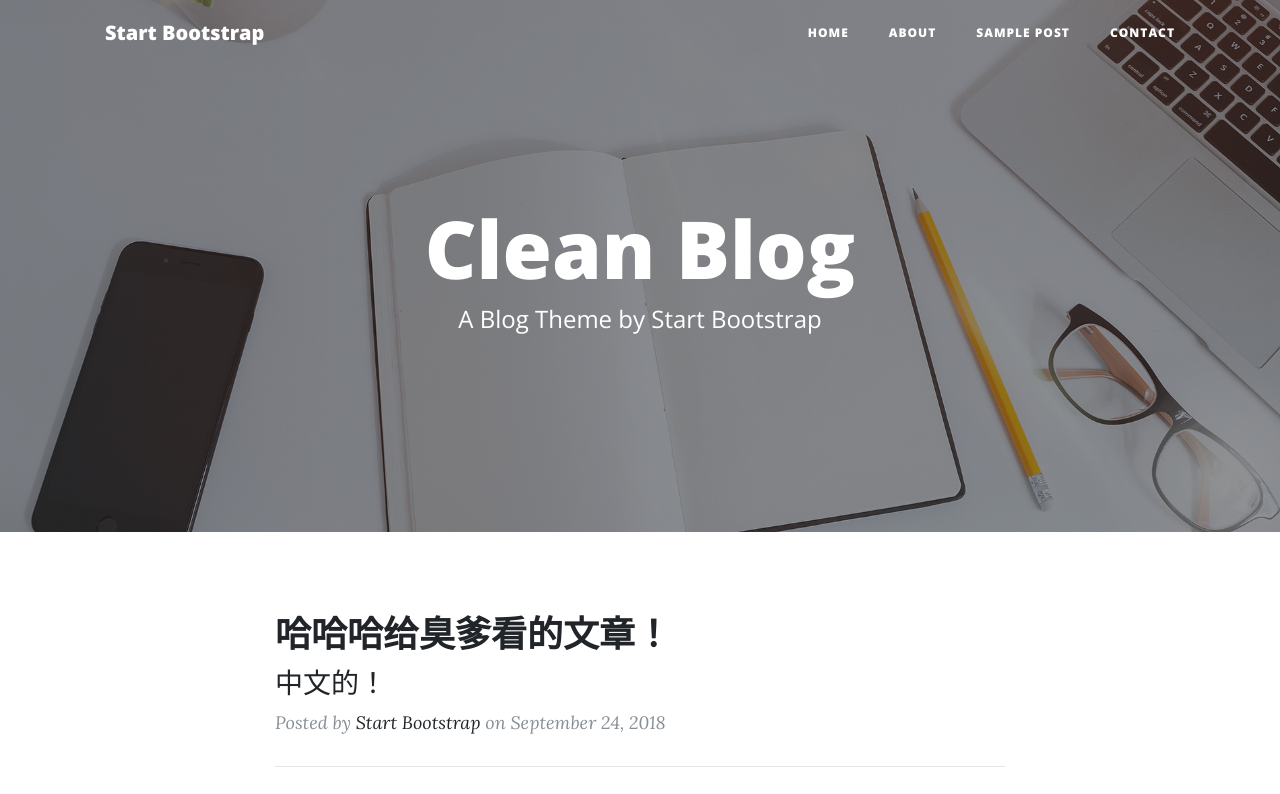
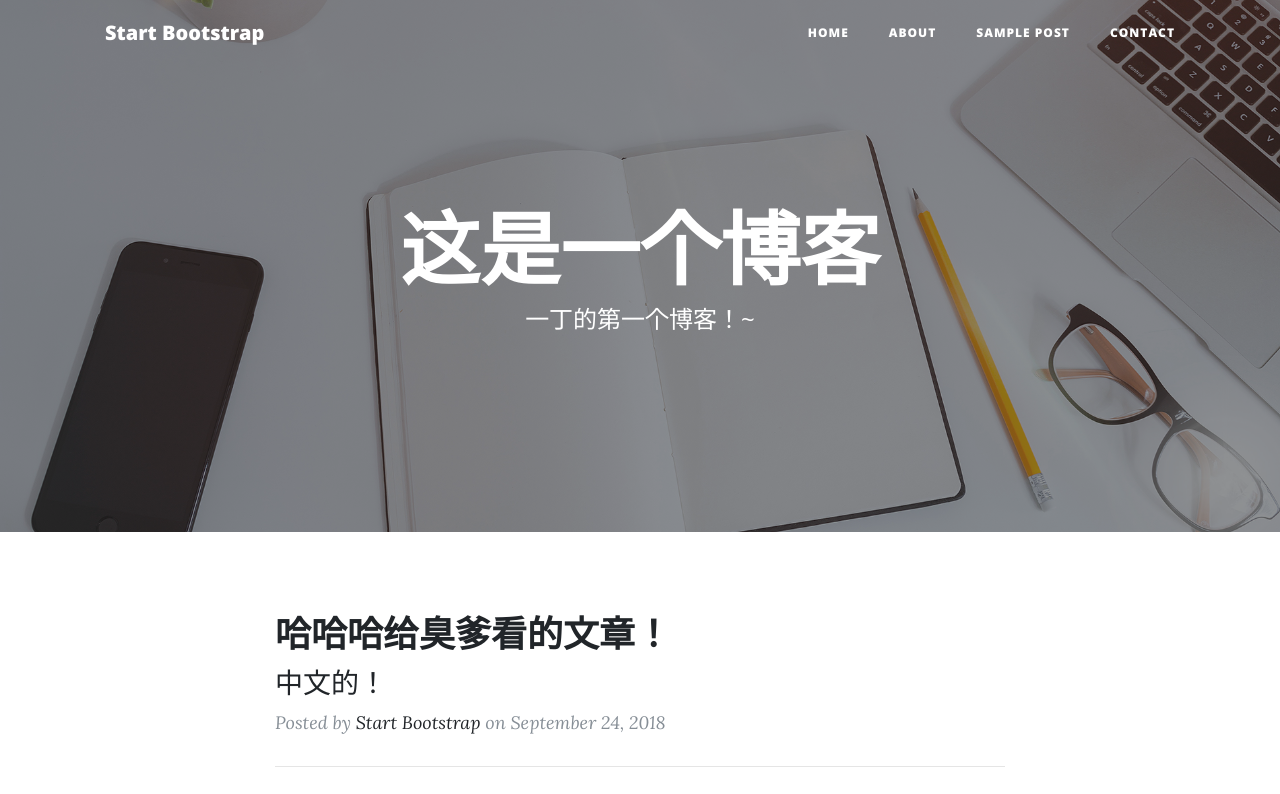
Before and after one commit to aerzitudou/blog, a website: page index.html in a window 1280 px wide. Shown: the top 794 px of the page. Drawn offline with nearby package versions, Linux system fonts and the light colour scheme.

Commit message:
add bootstrap theme 7

```diff
--- a/index.html
+++ b/index.html
@@ -59,8 +59,8 @@
         <div class="row">
           <div class="col-lg-8 col-md-10 mx-auto">
             <div class="site-heading">
-              <h1>Clean Blog</h1>
-              <span class="subheading">A Blog Theme by Start Bootstrap</span>
+              <h1>这是一个博客</h1>
+              <span class="subheading">一丁的第一个博客！~</span>
             </div>
           </div>
         </div>
```
